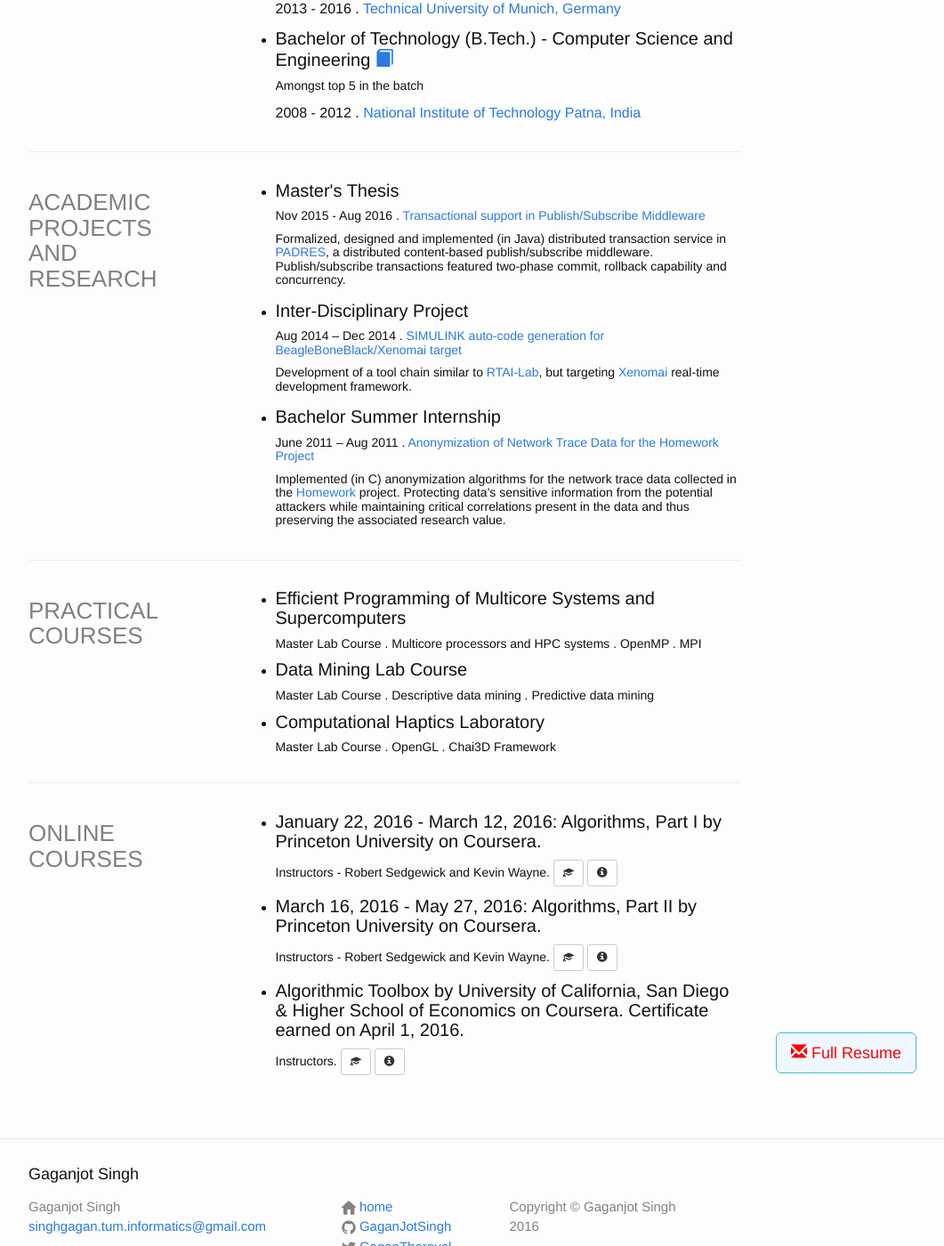
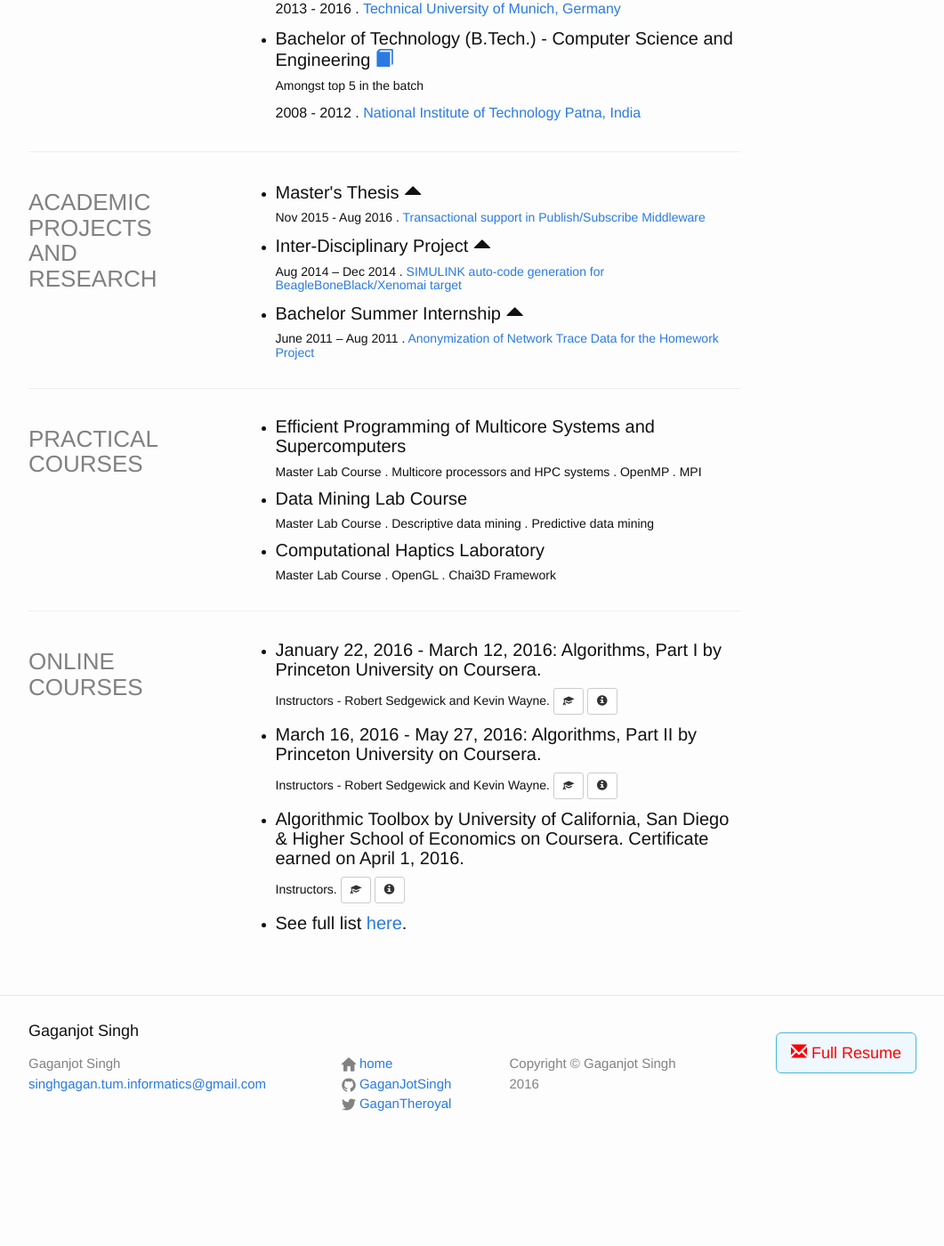
Before and after one commit to GaganJotSingh/GaganJotSingh.github.io, a Jekyll site: the page built from about/resume/index.md, in a window 1280 px wide and 1400 px high, scrolled down 703 px. Shown: the whole window at 89% size, without its empty margins (208-1269 px from the left). Built offline with Jekyll 4.4.1, drawn with Linux system fonts in a browser that asks for light colours; after the commit the page ends 2015 px from its top, so only the background shows below that.

Commit message:
Added some lines to the main page. Modified "Academic projects and research" section to hide and display projects' details on clicking.

```diff
--- a/about/resume/index.md
+++ b/about/resume/index.md
@@ -68,19 +68,19 @@ A prolific programmer with a passion of reseach.
 	<div class="col-md-9">
 		<ul style="padding-left: 40px; margin-bottom: 10.5px">
 			<li>
-				<h4 style="margin-top:10.5px; margin-bottom:10.5px">Master's Thesis</h4>
+				<h4 class="click_apar" style="margin-top:10.5px; margin-bottom:10.5px" title="Click to expand descriptions">Master's Thesis <span class="glyphicon glyphicon-triangle-top apar_up"></span></h4>
 				<h5 style="margin-bottom:10.5px; margin-bottom:10.5px">Nov 2015 - Aug 2016 . <a href="{{ site.url_master_thesis }}">Transactional support in Publish/Subscribe Middleware</a></h5>
-				<h5 style="margin-top:10.5px">Formalized, designed and implemented (in Java) distributed transaction service in <a href="http://www.msrg.utoronto.ca/projects/padres/">PADRES</a>, a distributed content-based publish/subscribe middleware. Publish/subscribe transactions featured two-phase commit, rollback capability and concurrency.</h5>
+				<h5 id="desc_master_thesis" style="margin-top:10.5px; display: none">Formalized, designed and implemented (in Java) distributed transaction service in <a href="http://www.msrg.utoronto.ca/projects/padres/">PADRES</a>, a distributed content-based publish/subscribe middleware. Publish/subscribe transactions featured two-phase commit, rollback capability and concurrency.</h5>
 			</li>
 			<li>
-				<h4 style="margin-top:10.5px; margin-bottom:10.5px">Inter-Disciplinary Project</h4>
+				<h4 class="click_apar" style="margin-top:10.5px; margin-bottom:10.5px" title="Click to expand descriptions">Inter-Disciplinary Project <span class="glyphicon glyphicon-triangle-top apar_up"></span></h4>
 				<h5 style="margin-bottom:10.5px; margin-bottom:10.5px">Aug 2014 – Dec 2014 . <a href="{{ site.url_idp }}">SIMULINK auto-code generation for BeagleBoneBlack/Xenomai target</a></h5>
-				<h5 style="margin-top:10.5px">Development of a tool chain similar to <a href="https://www.rtai.org/?About\_RTAI-Lab">RTAI-Lab</a>, but targeting <a href="https://xenomai.org/">Xenomai</a> real-time development framework.</h5>
+				<h5 id="desc_idp" style="margin-top:10.5px; display: none">Development of a tool chain similar to <a href="https://www.rtai.org/?About\_RTAI-Lab">RTAI-Lab</a>, but targeting <a href="https://xenomai.org/">Xenomai</a> real-time development framework.</h5>
 			</li>
 			<li>
-				<h4 style="margin-top:10.5px; margin-bottom:10.5px">Bachelor Summer Internship</h4>
+				<h4 class="click_apar" style="margin-top:10.5px; margin-bottom:10.5px" title="Click to expand descriptions">Bachelor Summer Internship <span class="glyphicon glyphicon-triangle-top apar_up"></span></h4>
 				<h5 style="margin-bottom:10.5px; margin-bottom:10.5px">June 2011 – Aug 2011 . <a href="{{ site.url_si2011 }}">Anonymization of Network Trace Data for the Homework Project</a></h5>
-				<h5 style="margin-top:10.5px">Implemented (in C) anonymization algorithms for the network trace data collected in the <a href="http://homenetworks.ac.uk/">Homework</a> project. Protecting data's sensitive information from the potential attackers while maintaining critical correlations present in the data and thus preserving the associated research value.</h5>
+				<h5 id="desc_si2011" style="margin-top:10.5px; display: none">Implemented (in C) anonymization algorithms for the network trace data collected in the <a href="http://homenetworks.ac.uk/">Homework</a> project. Protecting data's sensitive information from the potential attackers while maintaining critical correlations present in the data and thus preserving the associated research value.</h5>
 			</li>
 		</ul>
 	</div>
@@ -161,6 +161,9 @@ A prolific programmer with a passion of reseach.
 				  </a>
 				</h5>
 			</li>
+			<li>
+				<h4 style="margin-top:10.5px; margin-bottom:10.5px">See full list <a href="{{ site.url_courses_online }}">here</a>.</h4>
+			</li>
 		</ul>
 	</div>
 </section>
@@ -181,17 +184,31 @@ A prolific programmer with a passion of reseach.
 </section -->
 
 <!-- Contact for full resume -->
-<a id="full_resume" href="mailto:{{ site.email }}?subject=Resume Request" class="btn btn-info btn-lg" title="Work experience, Projects, GPAs: Contact via email for detailed resume." style="position: fixed; top: 90%; left: 100%; margin-top: -100px; margin-left: -200px; color: red; background-color: aliceblue;">
+<a id="full_resume" href="mailto:{{ site.email }}?subject=Resume Request" class="btn btn-info btn-lg" title="Work experience details, Projects, GPAs, etc.: Contact via email for detailed resume." style="position: fixed; top: 90%; left: 100%; margin-top: -100px; margin-left: -200px; color: red; background-color: aliceblue;">
   <span id="resume_envelope" class="glyphicon glyphicon-envelope"></span> Full Resume
 </a>
 
 <script>
 $(document).ready(function(){
-     $("#full_resume").mouseover(function(){
-         $("#resume_envelope").addClass("glyphicon-send").removeClass("glyphicon-envelope");
-     });
-     $("#full_resume").mouseout(function(){
-         $("#resume_envelope").addClass("glyphicon-envelope").removeClass("glyphicon-send");
-     });
+	$("#full_resume").mouseover(function(){
+		$("#resume_envelope").addClass("glyphicon-send").removeClass("glyphicon-envelope");
+	});
+	$("#full_resume").mouseout(function(){
+		$("#resume_envelope").addClass("glyphicon-envelope").removeClass("glyphicon-send");
+	});
+});
+
+$(document).ready(function() {
+	$('.click_apar').click(function() {
+		$('#desc_master_thesis').slideToggle("fast");
+		$('#desc_idp').slideToggle("fast");
+		$('#desc_si2011').slideToggle("fast");
+	});
+	$('.click_apar').mouseover(function() {
+		$('.apar_up').addClass("glyphicon-triangle-bottom").removeClass("glyphicon-triangle-top");
+	});
+	$('.click_apar').mouseout(function() {
+		$('.apar_up').addClass("glyphicon-triangle-top").removeClass("glyphicon-triangle-bottom");
+	});
 });
 </script>
```
Also changed, not shown: index.md (+1 -0 lines).
